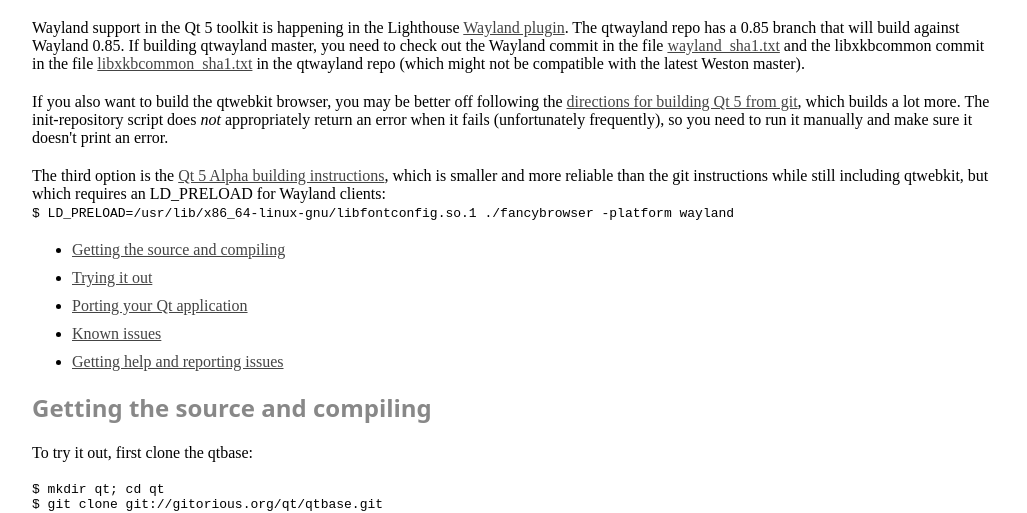
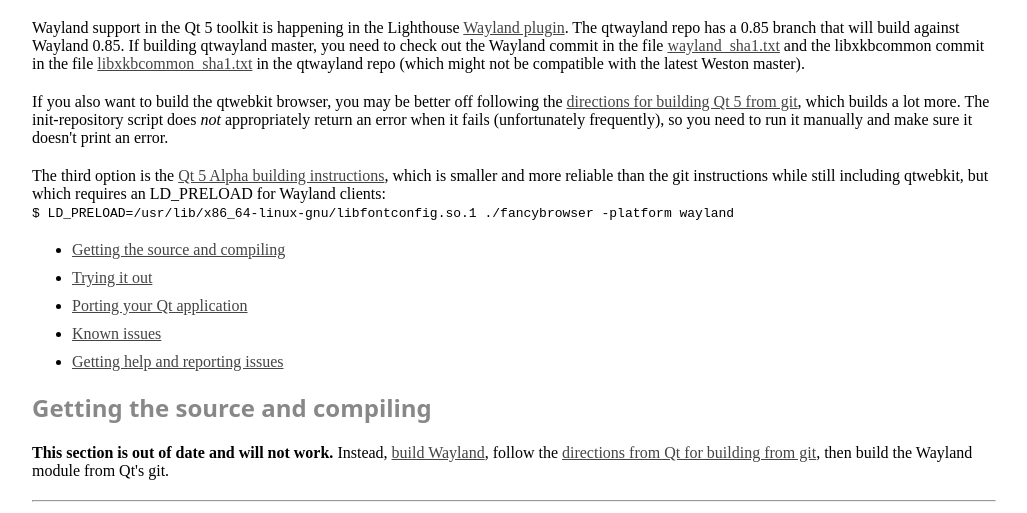
Before and after one commit to freedesktop/wayland-web, a plain HTML site: page qt5.html in a window 1280 px wide. Shown: the part 288-801 px from the top of the page, without its empty margins (126-1153 px from the left). Drawn offline with Linux system fonts and the light colour scheme.

Commit message:
qt5: Link to usable build instructions.

```diff
--- a/qt5.html
+++ b/qt5.html
@@ -41,6 +41,14 @@
 <div id="generated-toc" class="generate_from_h2"></div>
 
 <h2>Getting the source and compiling</h2>
+
+<p><b>This section is out of date and will not work.</b>
+Instead, <a href="/building.html">build Wayland</a>, follow the <a
+href="http://qt-project.org/wiki/Building_Qt_5_from_Git">directions
+from Qt for building from git</a>, then build the Wayland module from
+Qt's git.</p>
+<hr>
+
 <p>To try it out, first clone the qtbase:</p>
 
 <pre>
```
